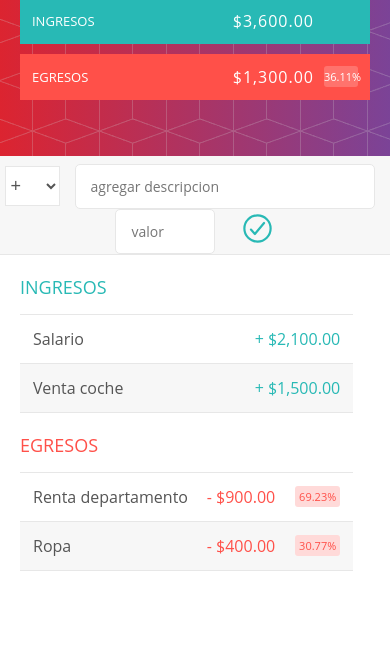
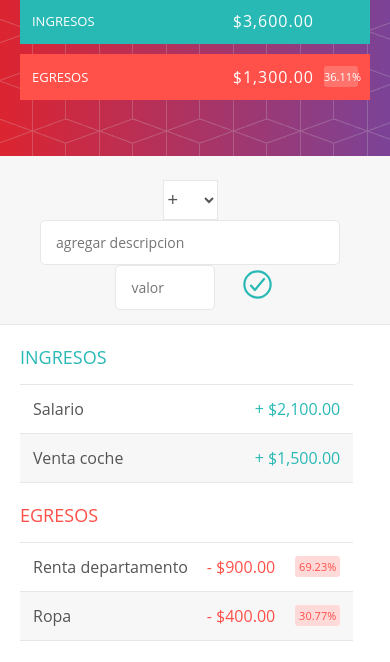
Before and after one commit to JuanMurcia-999/AppPresupuesto, a plain HTML site: page index.html in a window 390 px wide. Shown: the part 182-844 px from the top of the page. Drawn offline with nearby package versions, Linux system fonts and the light colour scheme.

Commit message:
Add files via upload

```diff
--- a/css/estilos.css
+++ b/css/estilos.css
@@ -2,9 +2,8 @@
     margin: 0;
     padding: 0;
     box-sizing: border-box;
+
 }
-
-
 
 .limpiarEstilos::after {
     content: "";
@@ -20,7 +19,6 @@ body {
     height: 100vh;
     font-weight: 400;
     width: 100%;
-    overflow-x: hidden;
 }
 
 .derecha { float: right; }
@@ -263,18 +261,15 @@ h2 {
 
 
 @media screen and (max-width:400px) {
-
     .contenedor{
         flex-direction: column;
         justify-content: center;
         margin: 10px;
         width: 340px;
-        position: fixed;
     }
     .ingreso{margin: 10px;}
     .egreso{margin: 10px;}
-    .agregar{padding: 0;}
     body{
-        overflow: hidden;
+        overflow-x: hidden;
     }
 }
```
